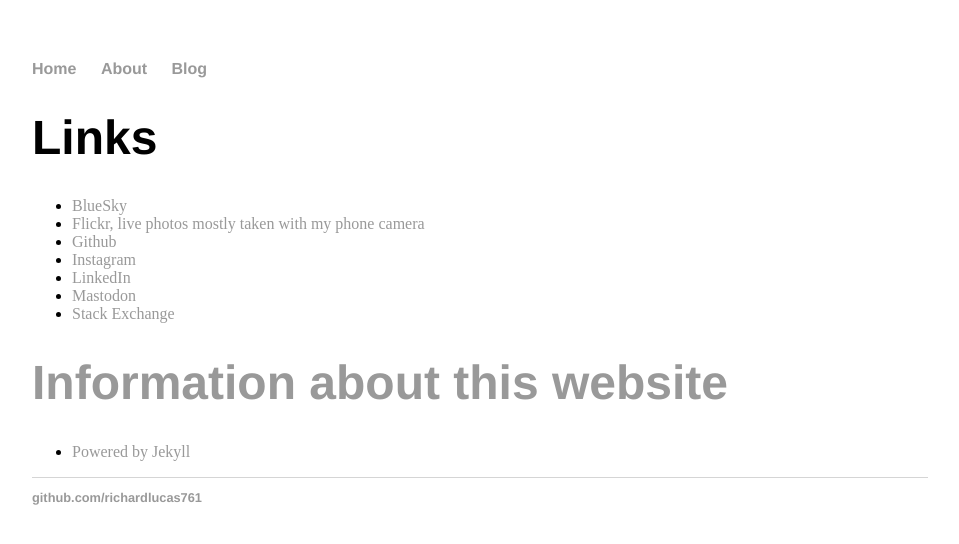
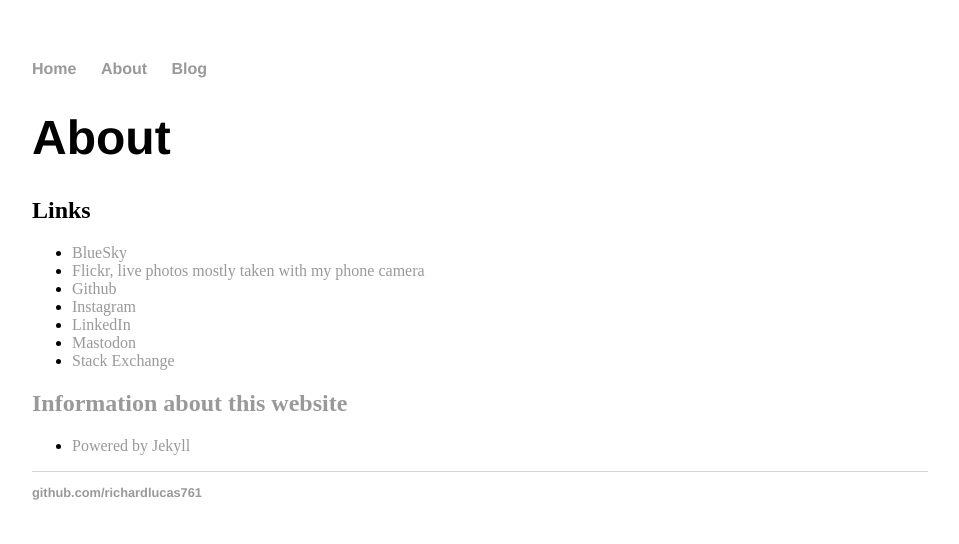
Before and after one commit to richardlucas761/richardlucas761.github.io, a Jekyll site: the page built from about/index.html, in a window 1280 px wide. Shown: the top 544 px of the page, without its empty margins (160-1119 px from the left). Built offline with Jekyll 4.4.1, drawn with Linux system fonts in a browser that asks for light colours; comment, search, counter and statistics services are not loaded.

Commit message:
Update about index.

```diff
--- a/about/index.html
+++ b/about/index.html
@@ -5,7 +5,9 @@ description: The personal website for Richard Lucas.
 ---
 
   <div class="about">
-	<h1>Links</h1>
+	<h1>About</h1>
+
+	<h2>Links</h2>
 
    	<ul class="contacts">
 		<li><a href="https://bsky.app/profile/rl761.bsky.social">BlueSky</li>
@@ -17,7 +19,7 @@ description: The personal website for Richard Lucas.
 		<li><a href="https://stackexchange.com/users/44824/richard-lucas">Stack Exchange</li>
 	</ul>
 
-	<h1>Information about this website</h1>
+	<h2>Information about this website</h2>
 
 	<ul class="list-unstyled">
 		<li>Powered by <a href="http://jekyllrb.com/" title="Jekyll">Jekyll</a></li>
```
